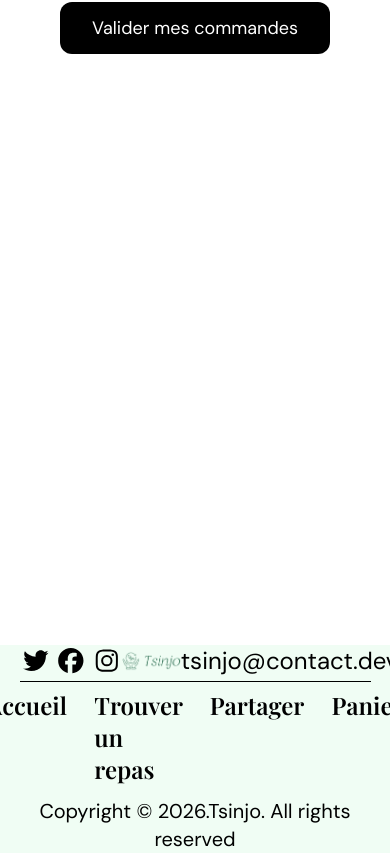
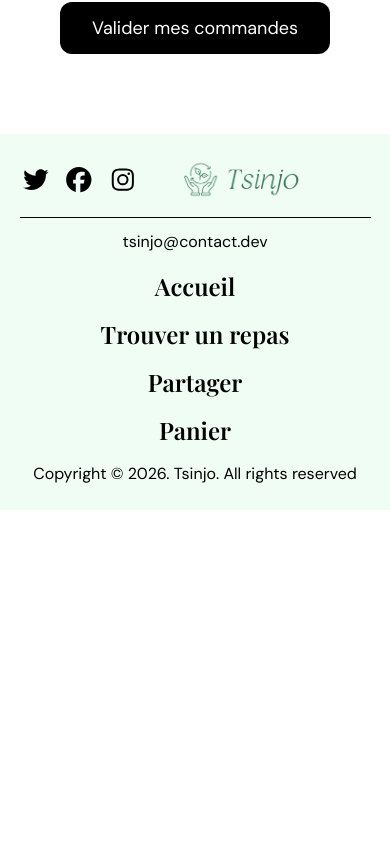
Before and after one commit to ItokianaRAKT/anti-gaspillage, a React (Vite) app: page /Panier in a window 390 px wide. Shown: the part 838-1691 px from the top of the page. After the commit the page ends 1348 px from the top, so only its background shows below. Built offline with nearby package versions, Linux system fonts and the light colour scheme.

Commit message:
feat: make footer responsive

```diff
--- a/src/components/footer.tsx
+++ b/src/components/footer.tsx
@@ -2,25 +2,44 @@ import { FontAwesomeIcon } from "@fortawesome/react-fontawesome"
 import { faTwitter, faFacebook, faInstagram } from "@fortawesome/free-brands-svg-icons"
 import logo from "../assets/logo/logo-dark-transparent.png"
 import { Link } from "react-router-dom";
+
 const Footer = () => {
     return (
-        <section className="mt-[70vh] w-full flex flex-col bg-green-50 items-center">
-            <div className="flex items-center justify-between w-[90%] text-2xl pb-[1%] border-b">
-                <div className="flex gap-[1vw]">
+        <section className="mt-20 w-full flex flex-col bg-green-50 items-center py-6">
+
+            <div className="flex items-center justify-between w-[90%] pb-4 border-b gap-4">
+                <div className="flex gap-3">
                     <FontAwesomeIcon icon={faTwitter} className="text-[3vh]" />
                     <FontAwesomeIcon icon={faFacebook} className="text-[3vh]" />
                     <FontAwesomeIcon icon={faInstagram} className="text-[3vh]" />
                 </div>
-                <img src={logo} alt="logo Tsinjo" className="w-[15vw]"/>
-                <p>tsinjo@contact.dev</p>
+
+                <img src={logo} alt="logo Tsinjo" className="w-[30vw] md:w-[20vw] lg:w-[15vw]" />
+
+                <p className="hidden sm:block text-xl lg:text-2xl text-right">tsinjo@contact.dev</p>
+
+                <div className="flex sm:hidden w-[3vh] gap-3 opacity-0">
+                    <FontAwesomeIcon icon={faTwitter} className="text-[3vh]" />
+                </div>
             </div>
-            <div className="flex justify-center gap-[7vw] text-2xl font-semibold pt-[2%]">
+
+            <p className="sm:hidden text-base pt-3">tsinjo@contact.dev</p>
+
+            <div className="hidden sm:flex justify-center gap-[7vw] text-2xl font-semibold pt-4">
                 <Link to="/" className="font-titre">Accueil</Link>
                 <Link to="/Trouver" className="font-titre">Trouver un repas</Link>
                 <Link to="/Partager" className="font-titre">Partager</Link>
                 <Link to="/Panier" className="font-titre">Panier</Link>
             </div>
-                <p className="text-center text-xl pt-[3%]" >Copyright © 2026.Tsinjo. All rights reserved</p>
+
+            <div className="flex sm:hidden flex-col items-center text-2xl font-semibold pt-4 gap-4 w-full">
+                <Link to="/" className="font-titre">Accueil</Link>
+                <Link to="/Trouver" className="font-titre">Trouver un repas</Link>
+                <Link to="/Partager" className="font-titre">Partager</Link>
+                <Link to="/Panier" className="font-titre">Panier</Link>
+            </div>
+
+            <p className="text-center text-base md:text-xl pt-4">Copyright © 2026. Tsinjo. All rights reserved</p>
         </section>
     )
 }
```
Also changed, not shown: src/components/navbar.tsx (+0 -12 lines), src/index.css (line endings or trailing spaces).
